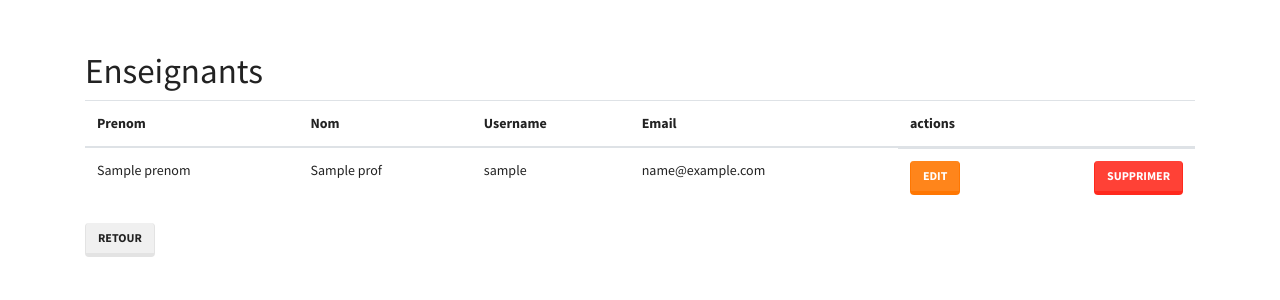
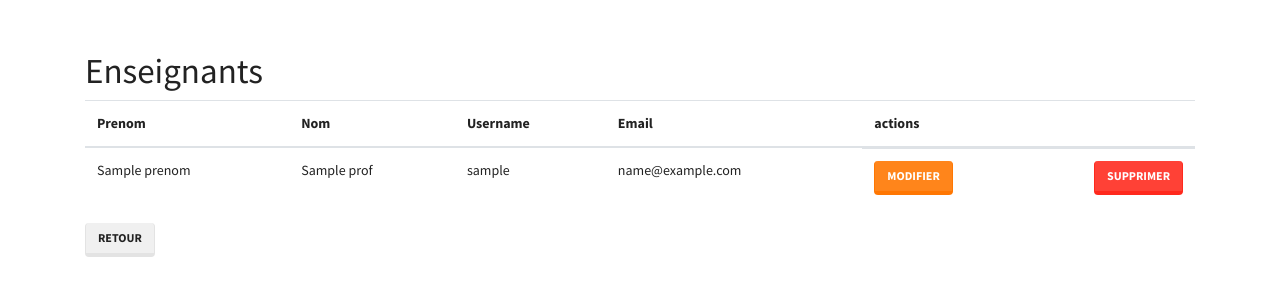
Before and after one commit to SachaBergeron/ProjetPersoNovi, a Symfony app: template templates/admin/prof/index.html.twig in a window 1280 px wide. Shown: the part 62-362 px from the top of the page. Run offline with Twig, Linux system fonts and the light colour scheme; the template is opened without the code that fills it: most values are stand-ins (such as "Sample title", 1, 10 or a date in 2020); some libraries are stand-ins or nearby versions.

Commit message:
Admin peut voir et modif controles et notes chez prof

```diff
--- a/templates/admin/etudiant/edit.html.twig
+++ b/templates/admin/etudiant/edit.html.twig
@@ -1,13 +1,13 @@
 {% extends 'base.html.twig' %}
 
-{% block title %}Modifier un enseignant{% endblock %}
+{% block title %}Modifier un étudiant{% endblock %}
 
 {% block body %}
-    <h1>Modifier un Enseignant</h1>
+    <h1>Modifier un Etudiant</h1>
 
     {{ include('admin/etudiant/_form.html.twig', {'button_label': 'Confirmer'}) }}
 
-    <a href="{{ path('etudiant_affiche') }}">retour à la liste</a>
+    <a class="btn btn-secondary" href="{{ path('etudiant_affiche') }}">retour à la liste</a>
 
     {{ include('admin/etudiant/_delete_form.html.twig') }}
 {% endblock %}
--- a/templates/admin/etudiant/index.html.twig
+++ b/templates/admin/etudiant/index.html.twig
@@ -23,7 +23,7 @@
                 <td>{{ etudiant.username }}</td>
                 <td>{{ etudiant.email }}</td>
                 <td style="display:flex; justify-content:space-between">
-                    <a class="btn btn-warning" href="{{ path('etudiant_edit', {'id': etudiant.id}) }}">edit</a>
+                    <a class="btn btn-warning" href="{{ path('etudiant_edit', {'id': etudiant.id}) }}">modifier</a>
                     {{ include('admin/etudiant/_delete_form.html.twig') }}
                 </td>
             </tr>
--- a/templates/admin/prof/edit.html.twig
+++ b/templates/admin/prof/edit.html.twig
@@ -7,7 +7,7 @@
 
     {{ include('admin/prof/_form.html.twig', {'button_label': 'Confirmer'}) }}
 
-    <a href="{{ path('prof_affiche') }}">retour à la liste</a>
+    <a class="btn btn-secondary" href="{{ path('prof_affiche') }}">retour à la liste</a>
 
     {{ include('admin/prof/_delete_form.html.twig') }}
 {% endblock %}
--- a/templates/admin/prof/index.html.twig
+++ b/templates/admin/prof/index.html.twig
@@ -23,7 +23,7 @@
                 <td>{{ prof.username }}</td>
                 <td>{{ prof.email }}</td>
                 <td style="display:flex; justify-content:space-between">
-                    <a class="btn btn-warning" href="{{ path('prof_edit', {'id': prof.id}) }}">edit</a>
+                    <a class="btn btn-warning" href="{{ path('prof_edit', {'id': prof.id}) }}">Modifier</a>
                     {{ include('admin/prof/_delete_form.html.twig') }}
                 </td>
             </tr>
--- a/templates/base.html.twig
+++ b/templates/base.html.twig
@@ -46,11 +46,14 @@
                                 <a class="nav-link" href="{{ path("admin_index") }}">Espace Administrateur</a>
                             </li>
 
-                        {% elseif is_granted('ROLE_PROF')%}
+                        {% else %}
+                            {% if is_granted('ROLE_PROF')%}
 
                             <li class="nav-item">
                                 <a class="nav-link" href="{{ path("prof_index") }}">Espace Enseignant</a>
                             </li>
+
+                            {% endif %}
 
                         {% endif %}
 
@@ -65,10 +68,12 @@
 
         {% if app.user %}
 
-            {% if is_granted('ROLE_PROF') or is_granted('ROLE_ETUDIANT')%}
-                <div class="id">
-                    <p>Connecté : {{ app.user.prenom }} {{ app.user.nom }}</p>
-                </div>
+            {% if not is_granted('ROLE_ADMIN') %}
+                {% if is_granted('ROLE_PROF') or is_granted('ROLE_ETUDIANT')%}
+                    <div class="id">
+                        <p>Connecté : {{ app.user.prenom }} {{ app.user.nom }}</p>
+                    </div>
+                {% endif %}
 
             {% else %}
                 <div class="id">
--- a/templates/prof/controle/index.html.twig
+++ b/templates/prof/controle/index.html.twig
@@ -31,7 +31,9 @@
 {% block body %}
     <aside>
         <a href="{{ path("controle_new") }}" class="btn btn-primary">Ajouter un contrôle</a>
+        {% if not is_granted('ROLE_ADMIN') %}
         <a href="{{ path('prof_index') }}" class="btn btn-secondary">Retour aux modules</a>
+        {% endif %}
     </aside>
 
     <div id="modules">
--- a/templates/prof/controle/new.html.twig
+++ b/templates/prof/controle/new.html.twig
@@ -7,5 +7,5 @@
 
     {{ include('prof/controle/_form.html.twig') }}
 
-    <a href="{{ path('controle_index') }}">Retour à la liste</a>
+    <a class="btn btn-secondary" href="{{ path('controle_index') }}">Retour à la liste</a>
 {% endblock %}
```
Also changed, not shown: templates/admin/index.html.twig (+25 -1 lines), 1 other file.
